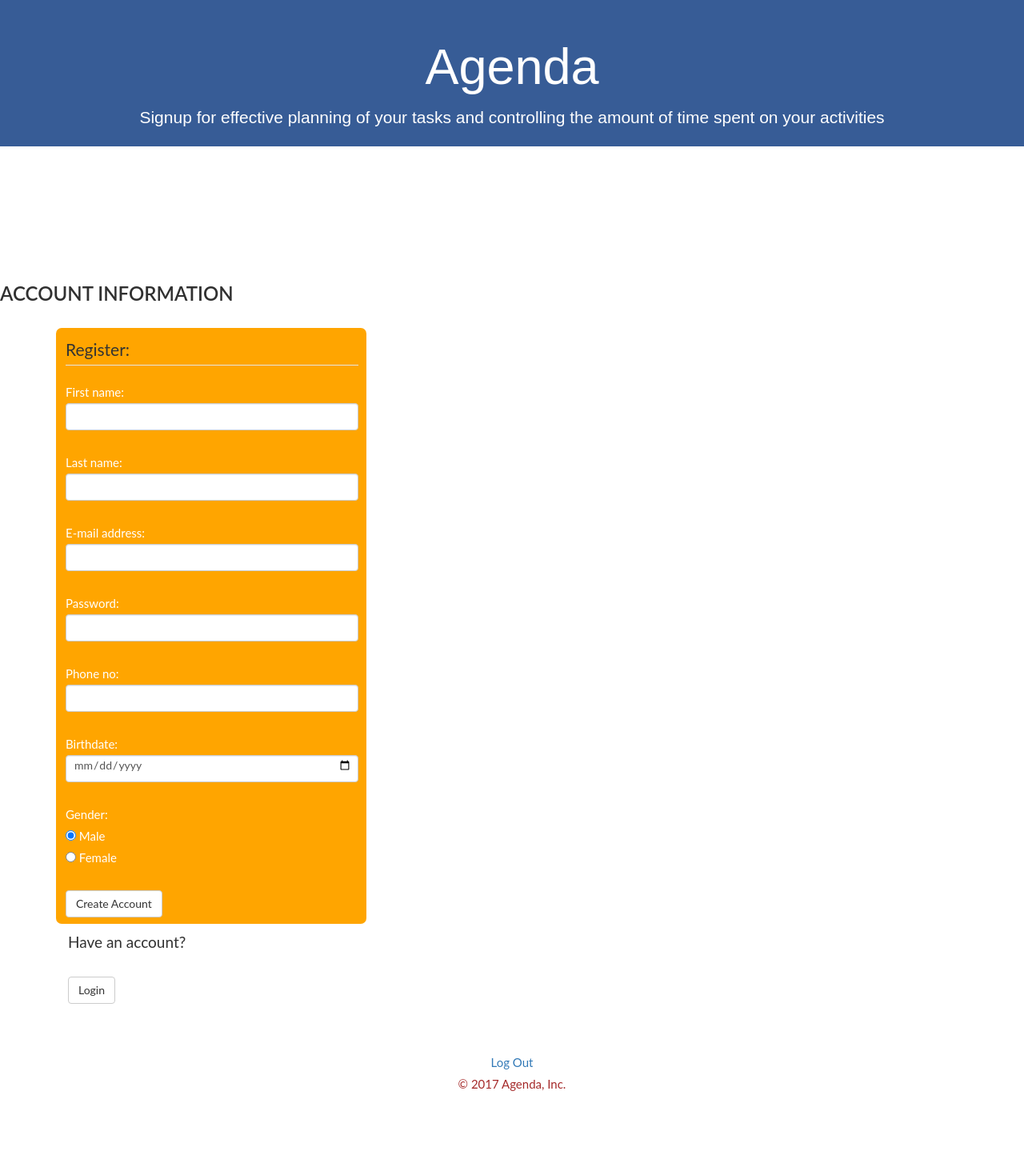
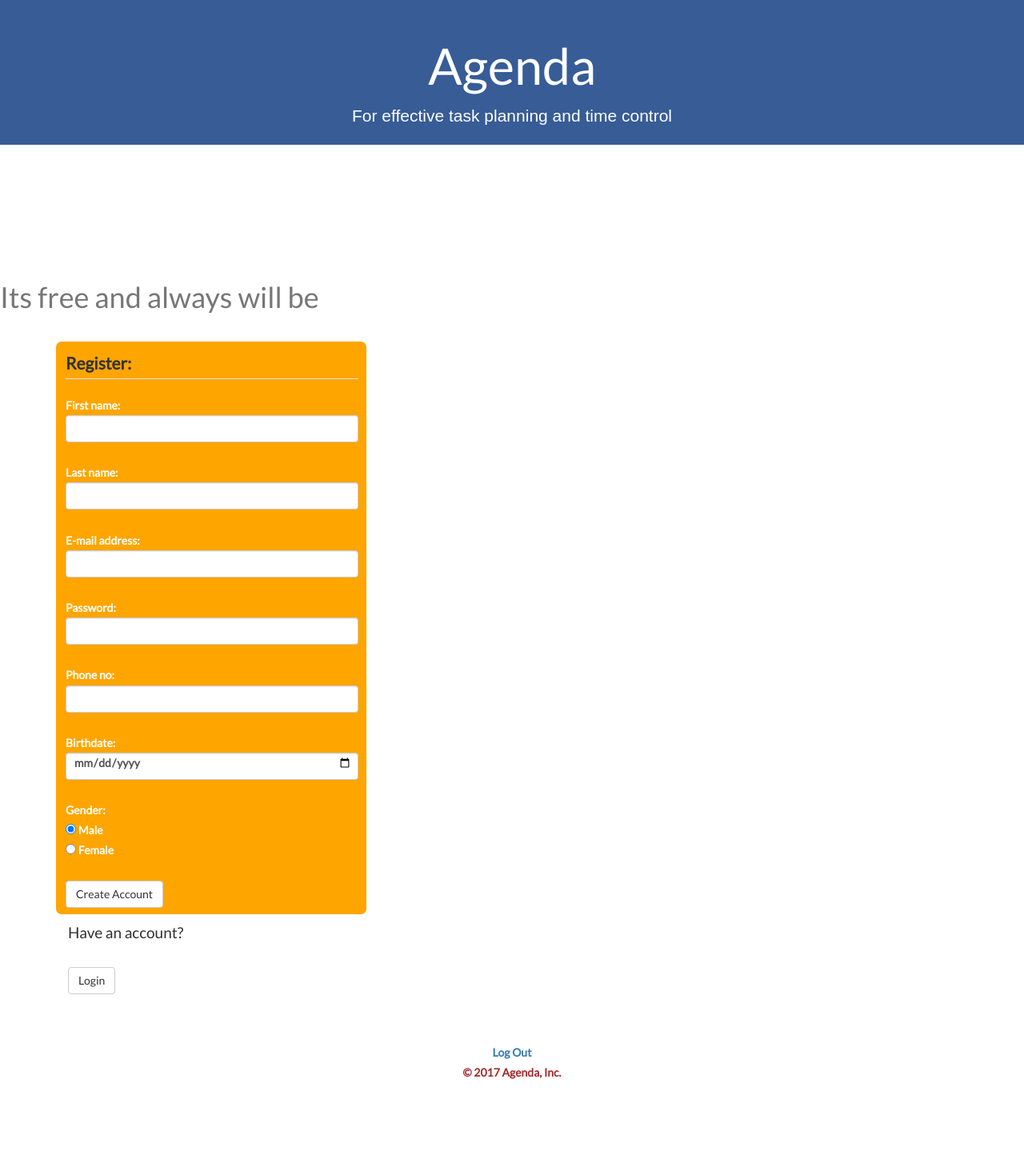
Before and after one commit to rb496/finalproject, a PHP site: page /test2/signup_process.php in a window 1280 px wide. Shown: the whole page at 80% size. After the commit the page ends 1349 px from the top, so only its background shows below. Run offline with PHP 8.4, Linux system fonts and the light colour scheme; some libraries are stand-ins or nearby versions.

Commit message:
change colors

```diff
--- a/test2/signup_process.php
+++ b/test2/signup_process.php
@@ -12,7 +12,8 @@
     </div>
   </div>
 </div>
-     <h2>   Account Information</h2>
+   <b><h1>Its free and always will be <div style="position: left;right: -30%; background: grey"<b></h2><br>
+
 <div class="container">
   <form method="post" action="createaccount.php">
     <div class="form-group">
--- a/test2/view/header.php
+++ b/test2/view/header.php
@@ -6,16 +6,17 @@
   <meta charset="utf-8">
   <meta name="viewport" content="width=device-width, initial-scale=1">
   <link rel="stylesheet" href="https://maxcdn.bootstrapcdn.com/bootstrap/3.3.7/css/bootstrap.min.css">
-  <link href="https://fonts.googleapis.com/css?family=Tangerine" rel="stylesheet" type="text/css">
-  <link href="https://fonts.googleapis.com/css?family=Tangerine" rel="stylesheet" type="text/css">
+  <link href="https://fonts.googleapis.com/css?family=Lato" rel="stylesheet" type="text/css">
+  <link href="https://cdnjs.cloudflare.com/ajax/libs/font-awesome/4.7.0/css/font-awesome.min.css" type="text/css">
   <script src="https://ajax.googleapis.com/ajax/libs/jquery/3.2.0/jquery.min.js"></script>
   <script src="https://maxcdn.bootstrapcdn.com/bootstrap/3.3.7/js/bootstrap.min.js"></script>
 
 <style>
-  body {
-      font: 400 15px Lato, sans-serif;
-      line-height: 1.8;
-      color: #EEEEEE;
+body,h1,h2,h3,h4,h5,h6 {font-family: "Lato", sans-serif;}
+body, html {
+    height: 100%;
+    color: #777777;
+    line-height: 1.8;
   }
   h2 {
       font-size: 24px;
@@ -144,7 +145,7 @@
   footer .glyphicon {
       font-size: 20px;
       margin-bottom: 20px;
-      color: #375c96;
+      color: #777777;
   }
   .slideanim {visibility:hidden;}
   .slide {
@@ -208,7 +209,7 @@
 
 <div class="jumbotron text-center">
   <h1>Agenda</h1>
-  <p>Signup for effective planning of your tasks and controlling the amount of time spent on your activities</p>
+  <p>For effective task planning and time control</p>
 </div>
 </body>
 </html>
```
